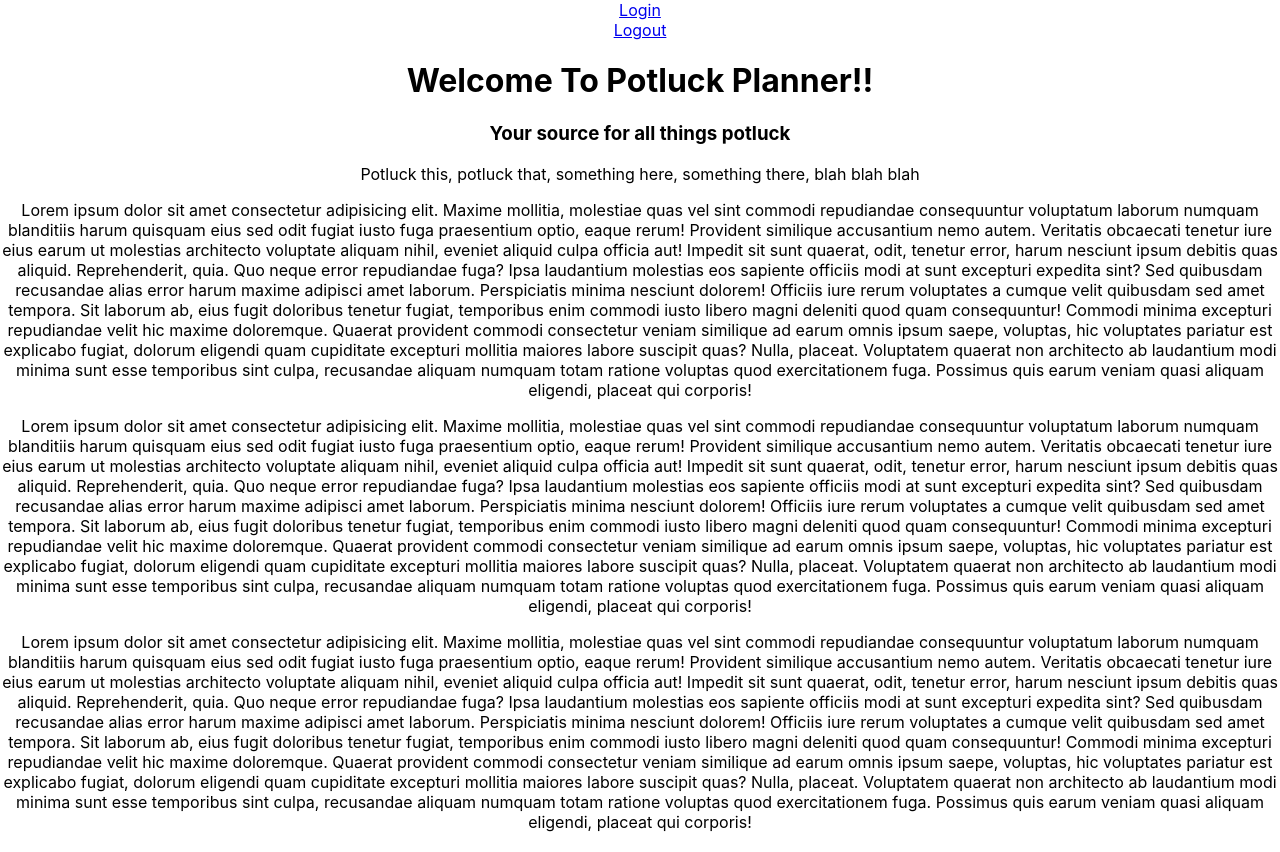
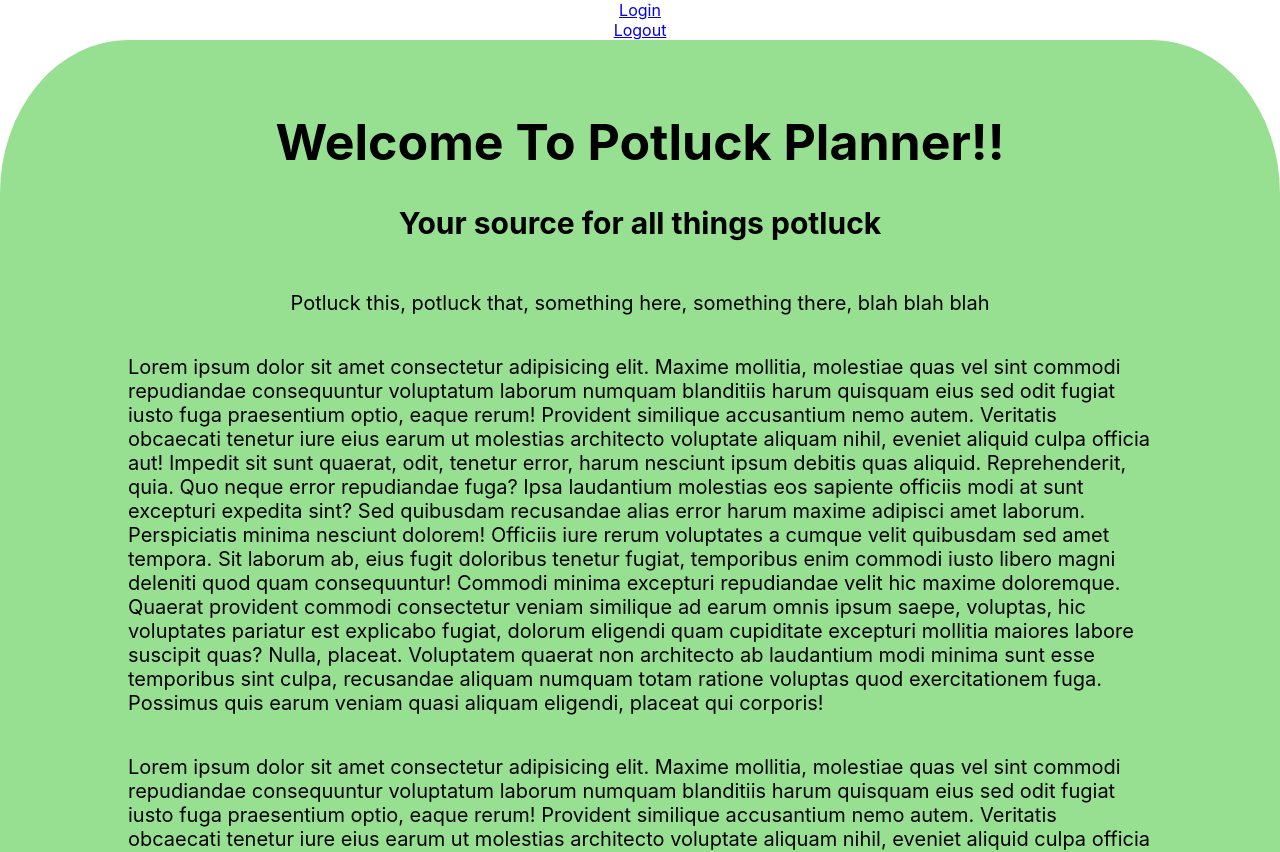
Before and after one commit to bw-potluck-planner-06/bw-front-end, a React (Create React App) app in the folder potluck-planner/: page / in a window 1280 px wide. Shown: the top 852 px of the page. Built offline with nearby package versions, Linux system fonts and the light colour scheme.

Commit message:
begin styling using styled components and css

```diff
--- a/potluck-planner/src/App.css
+++ b/potluck-planner/src/App.css
@@ -58,3 +58,28 @@
 .potluckForm button {
   width: 7%;
 }
+
+.landingDiv {
+  display: flex;
+  flex-direction: column;
+  align-items: center;
+  background-color: #97e092;
+  border-radius: 10%;
+  padding-top:3%;
+  padding-bottom: 3%;
+}
+
+.landingDiv p {
+  text-align: left;
+  max-width: 80%;
+  font-size: 20px;
+}
+
+.landingDiv h1 {
+  font-size: 50px;
+}
+
+.landingDiv h3 {
+  margin-top: 0;
+  font-size: 30px;
+}
--- a/potluck-planner/src/components/Home.js
+++ b/potluck-planner/src/components/Home.js
@@ -1,5 +1,5 @@
 import React, { useState } from "react";
-
+import styled from "styled-components";
 import NewPotluck from "./NewPotluck";
 import PotluckList from "./PotluckList";
 
@@ -10,11 +10,17 @@ const Home = () => {
     setDisplayPotlucks(!displayPotlucks);
   };
 
+const Button = styled.button`
+background-color: #97e092;
+border-radius: 3px;
+font-size: 30px;
+`
+
   return (
     <div className="homeContainer">
-      <button onClick={handleClick}>
+      <Button onClick={handleClick}>
         {displayPotlucks ? "Organize New Potluck!" : "Show Current Potlucks"}
-      </button>
+      </Button>
       <div>
         {displayPotlucks ? (
           <PotluckList />
--- a/potluck-planner/src/components/LandingPage.js
+++ b/potluck-planner/src/components/LandingPage.js
@@ -1,8 +1,9 @@
 import React from "react";
+
 
 const LandingPage = () => {
   return (
-    <div>
+    <div class = "landingDiv">
       <h1>Welcome To Potluck Planner!!</h1>
       <h3>Your source for all things potluck</h3>
       <p>
```
Also changed, not shown: 2 other files (tests, documents, lock files or other folders).
